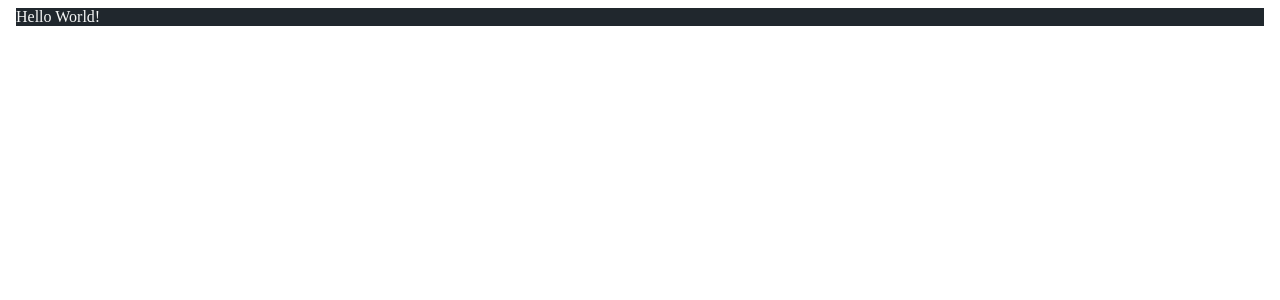
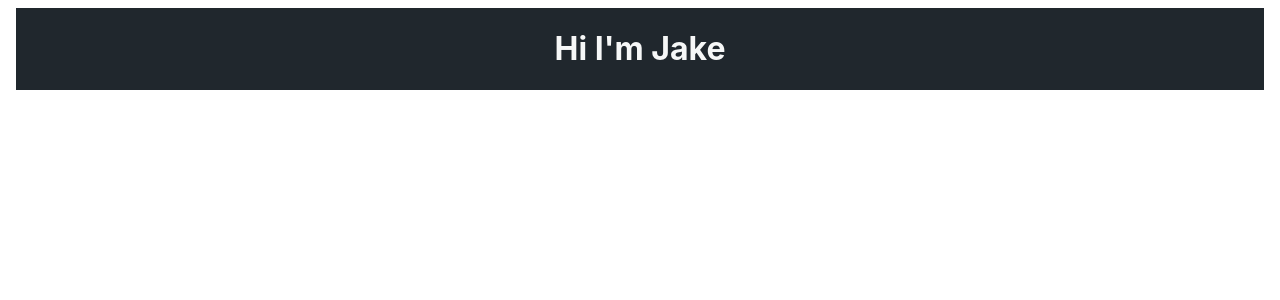
Before and after one commit to jakemeout/jakehyde.com, a Next.js app: page / in a window 1280 px wide. Shown: the top 300 px of the page. Built offline with nearby package versions, Linux system fonts and the light colour scheme.

Commit message:
adding Nav

```diff
--- a/pages/_app.tsx
+++ b/pages/_app.tsx
@@ -1,5 +1,6 @@
 import type { AppProps } from "next/app";
 import { ThemeProvider } from "../styles/ThemeProvider/ThemeProvider";
+import "../styles/global.css";
 
 function MyApp({ Component, pageProps }: AppProps): JSX.Element {
   return (
--- a/pages/index.tsx
+++ b/pages/index.tsx
@@ -1,16 +1,25 @@
 import type { NextPage } from "next";
 import { useTheme } from "../styles/ThemeProvider/ThemeProvider";
 import styled from "styled-components";
+import Heading from "../src/components/Heading";
 // import styled from "styled-components";
 
 const Home: NextPage = () => {
   const { theme } = useTheme();
-  console.log(theme);
-  return <GlobalStyle theme={theme}>Hello World!</GlobalStyle>;
+
+  return (
+    <GlobalStyle theme={theme}>
+      <Heading>Hi I'm Jake</Heading>
+    </GlobalStyle>
+  );
 };
 
-const GlobalStyle = styled.body`
-  background: ${({ theme }) => theme.bg.primary};
-  color: ${(props) => props.theme.text.primary};
-`;
+const GlobalStyle = styled.body(
+  ({ theme }) => `
+  background: ${theme.bg.primary};
+  color: ${theme.text.primary};
+  display: flex;
+  justify-content: center;
+`
+);
 export default Home;
--- /dev/null
+++ b/src/components/Heading.tsx
@@ -0,0 +1,20 @@
+import React from "react";
+import { useTheme } from "../../styles/ThemeProvider/ThemeProvider";
+import styled from "styled-components";
+
+type HeaderProps = {
+  children: React.ReactNode;
+};
+
+const Heading: React.FunctionComponent<HeaderProps> = ({ children }) => {
+  const { theme } = useTheme();
+  return <HeaderText theme={theme}>{children}</HeaderText>;
+};
+
+const HeaderText = styled.h1(
+  ({ theme }) => `
+  color: ${theme.text.primary};
+`
+);
+
+export default Heading;
--- a/styles/ThemeProvider/ThemeProvider.tsx
+++ b/styles/ThemeProvider/ThemeProvider.tsx
@@ -1,4 +1,5 @@
 import { createContext, useState, useContext } from "react";
+import { DefaultTheme } from "styled-components";
 import themes from "../theme";
 
 export enum Theme {
@@ -7,7 +8,7 @@ export enum Theme {
 }
 
 export type ThemeContextType = {
-  theme: Theme;
+  theme: DefaultTheme;
   toggleTheme: (Theme: Theme) => void;
 };
 
@@ -23,7 +24,7 @@ type ThemeProviderProps = {
 export const ThemeProvider: React.FunctionComponent<ThemeProviderProps> = ({
   children,
 }) => {
-  const [theme, setTheme] = useState(Theme.Dark);
+  const [theme, setTheme] = useState<Theme>(Theme.Dark);
   const toggleTheme = (currTheme: Theme) =>
     currTheme === Theme.Dark ? setTheme(Theme.Light) : setTheme(Theme.Dark);
   return (
--- /dev/null
+++ b/styles/global.css
@@ -0,0 +1,9 @@
+html,
+body {
+  font-family: -apple-system, BlinkMacSystemFont, Segoe UI, Roboto, Oxygen, Ubuntu,
+    Cantarell, Fira Sans, Droid Sans, Helvetica Neue, sans-serif;
+}
+
+* {
+  box-sizing: border-box;
+}
```
Also changed, not shown: src/components/Header.tsx (deleted, +0 -15 lines), src/components/Navbar.tsx (added, +14 -0 lines), styles/theme.ts (line endings or trailing spaces).
